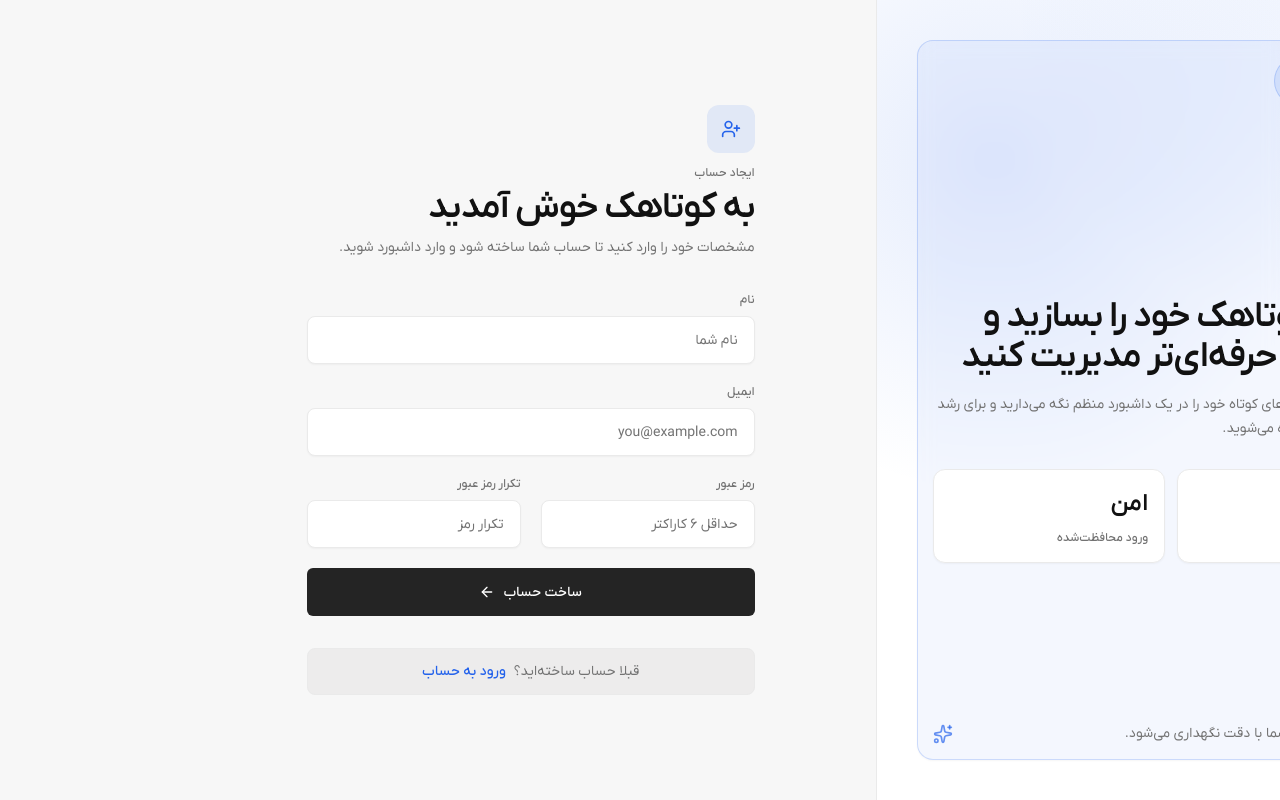
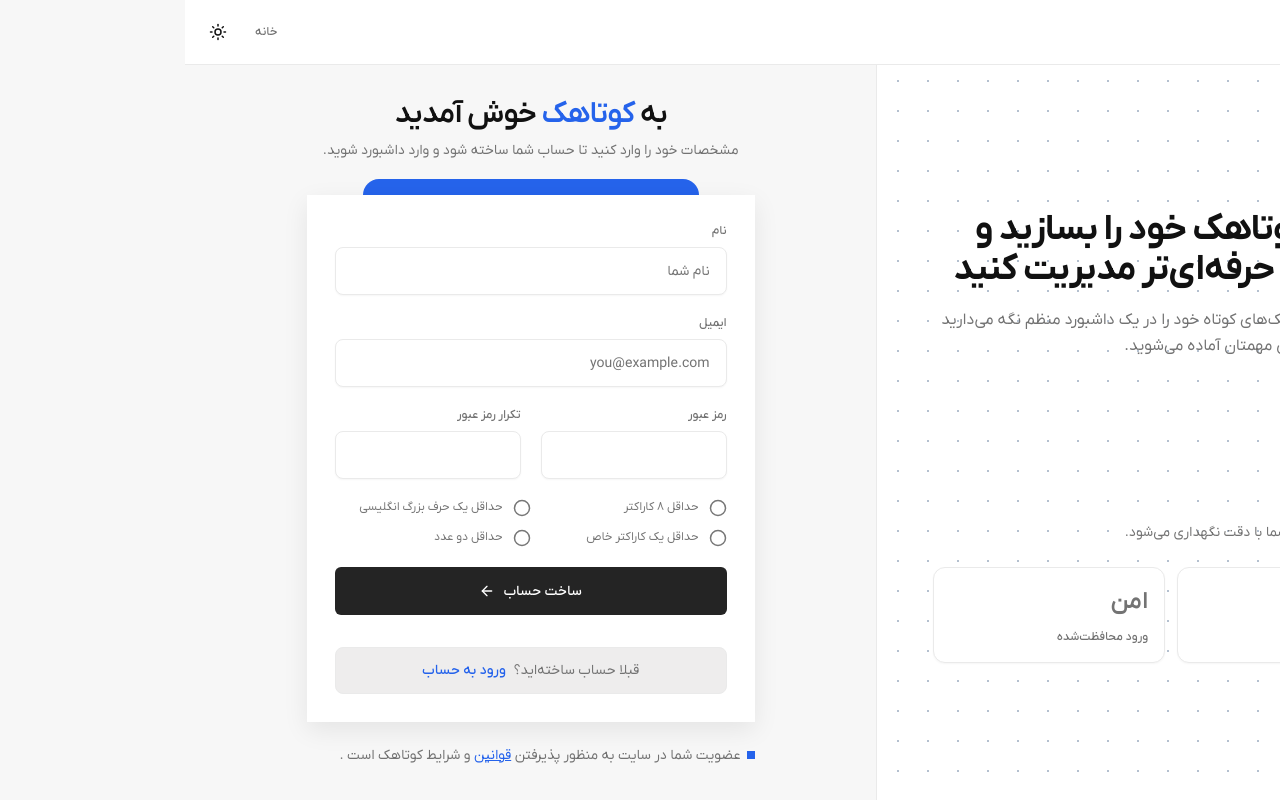
Before and after one commit to Mahdi-heydari/kootahak, a Next.js app in the folder frontend/: page /register in a window 1280 px wide. Built offline with nearby package versions, Linux system fonts and the light colour scheme; no server answers.

Commit message:
feat: improve login & register UI

```diff
--- a/frontend/package.json
+++ b/frontend/package.json
@@ -24,7 +24,7 @@
     "react-dom": "19.2.8",
     "react-hook-form": "^7.86.0",
     "sonner": "^2.0.8",
-    "tailwind-merge": "^3.6.0",
+    "tailwind-merge": "^3.7.0",
     "zod": "^4.4.3"
   },
   "devDependencies": {
--- a/frontend/src/components/auth/AuthLayout.tsx
+++ b/frontend/src/components/auth/AuthLayout.tsx
@@ -2,6 +2,7 @@
 import GetIcon from "@/components/ui/Icon";
 import Button from "@/components/ui/Button";
 import ThemeToggle from "@/components/ui/theme-toggle";
+import { DotPattern } from "./DotPattern";
 
 type AuthLayoutProps = {
   children: React.ReactNode;
@@ -19,7 +20,7 @@
   return (
     <section className="min-h-dvh bg-background text-foreground">
       {/* Mobile header */}
-      <header className="flex items-center justify-between border-b border-border bg-card px-4 py-3 lg:hidden">
+      <header className="lg:fixed left-0 right-0 z-50 flex items-center justify-between border-b border-border bg-card px-4 py-3">
         <Link
           href="/"
           className="text-token-xl font-token-bold text-foreground"
@@ -40,64 +41,53 @@
 
       <div className="grid lg:min-h-[calc(100dvh-57px)] lg:grid-cols-[minmax(0,0.92fr)_minmax(0,1.08fr)] lg:min-h-dvh">
         {/* Desktop panel */}
-        <aside className="relative hidden overflow-hidden border-l border-border bg-card lg:block">
-          <div className="absolute inset-0 bg-[radial-gradient(circle_at_20%_20%,color-mix(in_srgb,var(--info)_12%,transparent),transparent_42%),radial-gradient(circle_at_80%_0%,color-mix(in_srgb,var(--info)_8%,transparent),transparent_36%)]" />
-          <div className="absolute inset-x-10 bottom-10 top-10 rounded-token-xl border border-brand/20 bg-brand/5 shadow-token-sm backdrop-blur-sm" />
+        <aside className="relative isolate hidden overflow-hidden border-l border-border bg-card lg:grid">
+          <DotPattern />
+          <div className="relative z-10 flex gap-25 h-full flex-col p-14 lg:pt-24">
+            <div className="flex flex-col justify-around h-full max-w-lg">
+              <div className="space-y-4">
+                <p className="text-token-xs font-token-semibold uppercase tracking-token-wide text-brand">
+                  {eyebrow}
+                </p>
 
-          <div className="relative z-10 flex h-full flex-col justify-between p-10 xl:p-14">
-            <Link
-              href="/"
-              className="inline-flex w-fit items-center gap-3 rounded-token-full border border-brand/20 bg-brand/10 px-4 py-2"
-            >
-              <span className="flex size-8 items-center justify-center rounded-token-full bg-brand/15 text-brand">
-                <GetIcon name="Link2" className="size-4" aria-hidden="true" />
-              </span>
-              <span className="text-token-sm font-token-medium text-foreground">
-                کوتاهک
-                <span className="text-brand mr-1.5">/</span>
-              </span>
-            </Link>
+                <h1 className="text-token-3xl font-token-bold leading-token-tight tracking-token-tight text-foreground xl:text-token-4xl">
+                  {title}
+                </h1>
 
-            <div className="max-w-lg space-y-7">
-              <div className="space-y-4">
-                <p className="label text-brand">{eyebrow}</p>
-                <h1 className="h2 text-foreground">{title}</h1>
-                <p className="body-muted">{description}</p>
+                <p className="text-token-base leading-token-relaxed text-muted-foreground">
+                  {description}
+                </p>
               </div>
 
-              <div className="grid grid-cols-2 gap-3">
-                <div className="surface rounded-token-lg p-4 shadow-token-sm">
-                  <p className="metric text-brand">24/7</p>
-                  <p className="mt-2 label">دسترسی به پنل</p>
+              <div className="flex flex-col justify-between gap-6 text-token-sm text-muted-foreground">
+                <div className="flex items-center gap-3">
+                  <GetIcon
+                    name="ShieldCheck"
+                    className="size-5 text-brand"
+                    aria-hidden="true"
+                  />
+                  اطلاعات حساب شما با دقت نگهداری می‌شود.
                 </div>
-                <div className="surface rounded-token-lg p-4 shadow-token-sm">
-                  <p className="text-token-2xl font-token-semibold text-foreground">
-                    امن
-                  </p>
-                  <p className="mt-2 label">ورود محافظت‌شده</p>
+                <div className="grid grid-cols-2 gap-3">
+                  <div className="rounded-token-lg hover:border-brand/50 hover:text-brand transition-colors border border-border bg-card p-4 shadow-token-sm">
+                    <p className="text-token-2xl font-token-bold">24/7</p>
+                    <p className="mt-2 text-token-xs font-token-medium uppercase tracking-token-wide">
+                      دسترسی به پنل
+                    </p>
+                  </div>
+                  <div className="rounded-token-lg hover:border-brand/50 hover:text-brand transition-colors border border-border bg-card p-4 shadow-token-sm">
+                    <p className="text-token-2xl font-token-semibold">امن</p>
+                    <p className="mt-2 text-token-xs font-token-medium uppercase tracking-token-wide">
+                      ورود محافظت‌شده
+                    </p>
+                  </div>
                 </div>
               </div>
-            </div>
-
-            <div className="flex items-center justify-between gap-6 text-token-sm text-muted-foreground">
-              <div className="flex items-center gap-3">
-                <GetIcon
-                  name="ShieldCheck"
-                  className="size-5 text-brand"
-                  aria-hidden="true"
-                />
-                اطلاعات حساب شما با دقت نگهداری می‌شود.
-              </div>
-              <GetIcon
-                name="Sparkles"
-                className="size-5 text-brand/70"
-                aria-hidden="true"
-              />
             </div>
           </div>
         </aside>
 
-        <main className="flex items-center justify-center px-4 py-8 sm:px-6 sm:py-10 lg:px-10">
+        <main className="flex items-center justify-center px-4 py-8 lg:px-10 lg:pt-24">
           <div className="w-full max-w-md">{children}</div>
         </main>
       </div>
--- /dev/null
+++ b/frontend/src/components/auth/DotPattern.tsx
@@ -0,0 +1,41 @@
+interface DotPatternProps {
+  width?: number;
+  height?: number;
+  x?: number;
+  y?: number;
+  cx?: number;
+  cy?: number;
+  cr?: number;
+  className?: string;
+}
+export function DotPattern({
+  width = 30,
+  height = 30,
+  x = 20,
+  y = 20,
+  cx = 1,
+  cy = 1,
+  cr = 1,
+}: DotPatternProps) {
+  return (
+    <svg
+      aria-hidden="true"
+      className="pointer-events-none absolute inset-0 h-full w-full fill-slate-400/70 dark:fill-slate-500/50 md:fill-slate-400/90 md:dark:fill-slate-500/70"
+    >
+      <defs>
+        <pattern
+          id={"pattern"}
+          width={width}
+          height={height}
+          patternUnits="userSpaceOnUse"
+          patternContentUnits="userSpaceOnUse"
+          x={x}
+          y={y}
+        >
+          <circle id="pattern-circle" cx={cx} cy={cy} r={cr} />
+        </pattern>
+      </defs>
+      <rect width="100%" height="100%" strokeWidth={0} fill={`url(#pattern)`} />
+    </svg>
+  );
+}
--- a/frontend/src/components/auth/LoginForm.tsx
+++ b/frontend/src/components/auth/LoginForm.tsx
@@ -14,14 +14,12 @@
   authFooterLinkClassName,
   authInputClassName,
 } from "@/lib/auth-input";
-import { loginSchema } from "@/lib/validations/auth";
 import { useLogin } from "@/hooks/use-auth";
-
-import type { LoginFormValues } from "@/lib/validations/auth";
+import { loginSchema, type LoginFormValues } from "@/lib/validations/auth";
 
 export function LoginForm() {
+  const router = useRouter();
   const loginMutation = useLogin();
-  const router = useRouter();
 
   const {
     register,
@@ -49,20 +47,20 @@
       title="سریع وارد شوید و لینک‌های کوتاه خود را مدیریت کنید"
       description="پنل کوتاهک برای ساخت، پیگیری و مدیریت لینک‌ها طراحی شده تا مسیرهای مهم شما همیشه مرتب و قابل اندازه‌گیری بمانند."
     >
-      <div className="space-y-8">
-        <div className="space-y-3">
-          <div className="flex size-12 items-center justify-center rounded-token-lg bg-brand/10 text-brand">
-            <GetIcon name="LockKeyhole" className="size-5" aria-hidden="true" />
+      <div className="space-y-2 mb-8 text-center">
+        <div className="flex justify-center items-center gap-2">
+          <h2 className="text-2xl font-semibold leading-tight tracking-[-0.03em] md:text-3xl">
+            خوش برگشتید به <span className="text-brand">کوتاهک</span>
+          </h2>
         </div>
-          <div className="space-y-2">
-            <p className="label">ورود به حساب</p>
-            <h2 className="h2">خوش برگشتید</h2>
         <p className="body-muted">
           ایمیل و رمز عبور خود را وارد کنید تا به داشبورد کوتاهک بروید.
         </p>
       </div>
-        </div>
 
+      <div className="relative isolate">
+        <div className="absolute -top-4 right-1/2 left-1/2 translate-x-1/2 mx-auto bg-brand w-3/4 h-25 rounded-xl -z-10"></div>
+        <div className="space-y-8 dark:bg-background bg-primary-foreground p-7 shadow-token-md">
           <form
             className="space-y-5"
             onSubmit={handleSubmit(onSubmit)}
@@ -72,7 +70,6 @@
               <label className="label block text-foreground" htmlFor="email">
                 ایمیل
               </label>
-
               <input
                 className={authInputClassName}
                 id="email"
@@ -92,7 +89,6 @@
               <label className="label block text-foreground" htmlFor="password">
                 رمز عبور
               </label>
-
               <input
                 className={authInputClassName}
                 id="password"
@@ -132,6 +128,18 @@
             </Link>
           </div>
         </div>
+
+        <div className="flex items-baseline gap-1.5">
+          <span className="block w-2 h-2 bg-brand" />
+          <p className="text-muted-foreground text-sm font-token-normal select-none mt-6">
+            ورود شما به معنای پذیرش{" "}
+            <a href="#" className="text-brand underline">
+              قوانین
+            </a>{" "}
+            و شرایط کوتاهک است .
+          </p>
+        </div>
+      </div>
     </AuthLayout>
   );
 }
--- a/frontend/src/components/auth/RegisterForm.tsx
+++ b/frontend/src/components/auth/RegisterForm.tsx
@@ -2,7 +2,7 @@
 
 import Link from "next/link";
 import { useRouter } from "next/navigation";
-import { useForm } from "react-hook-form";
+import { useForm, useWatch } from "react-hook-form";
 import { zodResolver } from "@hookform/resolvers/zod";
 import GetIcon from "@/components/ui/Icon";
 
@@ -27,7 +27,8 @@
   const {
     register,
     handleSubmit,
-    formState: { errors },
+    control,
+    formState: { errors, submitCount },
   } = useForm<RegisterFormValues>({
     resolver: zodResolver(registerSchema),
     defaultValues: {
@@ -37,6 +38,18 @@
       confirmPassword: "",
     },
   });
+
+  const password = useWatch({ control, name: "password" }) ?? "";
+
+  const passwordRules = [
+    { label: "حداقل ۸ کاراکتر", valid: password.length >= 8 },
+    { label: "حداقل یک حرف بزرگ انگلیسی", valid: /[A-Z]/.test(password) },
+    { label: "حداقل یک کاراکتر خاص", valid: /[^A-Za-z0-9]/.test(password) },
+    {
+      label: "حداقل دو عدد",
+      valid: (password.match(/\d/g) ?? []).length >= 2,
+    },
+  ];
 
   const onSubmit = (data: RegisterFormValues) => {
     const payload = {
@@ -58,20 +71,19 @@
       title="حساب کوتاهک خود را بسازید و لینک‌ها را حرفه‌ای‌تر مدیریت کنید"
       description="با ساخت حساب، لینک‌های کوتاه خود را در یک داشبورد منظم نگه می‌دارید و برای رشد مسیرهای مهمتان آماده می‌شوید."
     >
-      <div className="space-y-8">
-        <div className="space-y-3">
-          <div className="flex size-12 items-center justify-center rounded-token-lg bg-brand/10 text-brand">
-            <GetIcon name="UserPlus" className="size-5" aria-hidden="true" />
+      <div className="space-y-2 mb-8 text-center">
+        <div className="flex justify-center items-center gap-2">
+          <h2 className="text-2xl font-semibold leading-tight tracking-[-0.03em] md:text-3xl">
+            به <span className="text-brand">کوتاهک</span> خوش آمدید
+          </h2>
         </div>
-          <div className="space-y-2">
-            <p className="label">ایجاد حساب</p>
-            <h2 className="h2">به کوتاهک خوش آمدید</h2>
         <p className="body-muted">
           مشخصات خود را وارد کنید تا حساب شما ساخته شود و وارد داشبورد شوید.
         </p>
       </div>
-        </div>
-
+      <div className="relative isolate">
+        <div className="absolute -top-4 right-1/2 left-1/2 translate-x-1/2 mx-auto bg-brand w-3/4 h-25 rounded-xl -z-10"></div>
+        <div className="space-y-8 dark:bg-background bg-primary-foreground p-7 shadow-token-md">
           <form
             className="space-y-5"
             onSubmit={handleSubmit(onSubmit)}
@@ -116,7 +128,10 @@
 
             <div className="grid gap-5 sm:grid-cols-2">
               <div className="space-y-2">
-              <label className="label block text-foreground" htmlFor="password">
+                <label
+                  className="label block text-foreground"
+                  htmlFor="password"
+                >
                   رمز عبور
                 </label>
                 <input
@@ -124,14 +139,9 @@
                   id="password"
                   type="password"
                   autoComplete="new-password"
-                placeholder="حداقل ۶ کاراکتر"
                   aria-invalid={Boolean(errors.password)}
                   {...register("password")}
                 />
-
-              {errors.password && (
-                <p className={authErrorClassName}>{errors.password.message}</p>
-              )}
               </div>
 
               <div className="space-y-2">
@@ -146,7 +156,6 @@
                   id="confirmPassword"
                   type="password"
                   autoComplete="new-password"
-                placeholder="تکرار رمز"
                   aria-invalid={Boolean(errors.confirmPassword)}
                   {...register("confirmPassword")}
                 />
@@ -156,6 +165,25 @@
                     {errors.confirmPassword.message}
                   </p>
                 )}
+              </div>
+            </div>
+
+            <div className="w-full text-foreground text-token-xs">
+              <div className="grid grid-cols-2 gap-y-3">
+                {passwordRules.map((rule) => (
+                  <div
+                    key={`${rule.label}-${submitCount}`}
+                    className={`flex items-start gap-[10px] leading-[1.45] transition-colors ${
+                      rule.valid ? "text-[#16c95a]" : "text-[#777]"
+                    } ${!rule.valid && errors.password ? "animate-shake" : ""}`}
+                  >
+                    <GetIcon
+                      name={rule.valid ? "CircleCheck" : "Circle"}
+                      size={18}
+                    />
+                    <span>{rule.label}</span>
+                  </div>
+                ))}
               </div>
             </div>
 
@@ -183,6 +211,17 @@
             </Link>
           </div>
         </div>
+        <div className="flex items-baseline gap-1.5">
+          <span className="block w-2 h-2 bg-brand" />
+          <p className="text-muted-foreground text-sm font-token-normal select-none mt-6">
+            عضویت شما در سایت به منظور پذیرفتن{" "}
+            <a href="#" className="text-brand underline">
+              قوانین
+            </a>{" "}
+            و شرایط کوتاهک است .
+          </p>
+        </div>
+      </div>
     </AuthLayout>
   );
 }
--- a/frontend/src/components/sections/Header.tsx
+++ b/frontend/src/components/sections/Header.tsx
@@ -84,7 +84,7 @@
           <div className="hidden md:flex items-center gap-3">
             <ThemeToggle />
 
-            <Link href="/login">
+            <Link href="/register">
               <Button variant="outline" size="md">
                 ورود | ثبت نام
               </Button>
--- a/frontend/src/components/ui/Icon.tsx
+++ b/frontend/src/components/ui/Icon.tsx
@@ -37,6 +37,8 @@
   MessageCircleMore,
   Sun,
   Moon,
+  Circle,
+  CircleCheck
 } from "lucide-react";
 import type { LucideProps } from "lucide-react";
 
@@ -79,6 +81,8 @@
   MessageCircleMore,
   Sun,
   Moon,
+  Circle,
+  CircleCheck
 };
 
 export type IconName = keyof typeof icons;
--- a/frontend/src/lib/validations/auth.ts
+++ b/frontend/src/lib/validations/auth.ts
@@ -5,15 +5,19 @@
   password: z.string().min(6, "رمز عبور باید حداقل ۶ کاراکتر باشد"),
 });
 
+const passwordSchema = z
+  .string()
+  .min(8, "رمز عبور باید حداقل ۸ کاراکتر باشد")
+  .regex(/[A-Z]/, "رمز عبور باید حداقل یک حرف بزرگ انگلیسی داشته باشد")
+  .regex(/[^A-Za-z0-9]/, "رمز عبور باید حداقل یک کاراکتر خاص داشته باشد")
+  .regex(/(?:\D*\d){2}/, "رمز عبور باید حداقل دو عدد داشته باشد");
+
 export const registerSchema = z
   .object({
     name: z.string().min(2, "نام باید حداقل ۲ کاراکتر باشد"),
-
     email: z.email("فرمت ایمیل صحیح نیست"),
-
-    password: z.string().min(6, "رمز عبور باید حداقل ۶ کاراکتر باشد"),
-
-    confirmPassword: z.string().min(6, "تکرار رمز عبور الزامی است"),
+    password: passwordSchema,
+    confirmPassword: z.string().min(1, "تکرار رمز عبور الزامی است"),
   })
   .refine((data) => data.password === data.confirmPassword, {
     message: "رمز عبور و تکرار آن یکسان نیستند",
```
Also changed, not shown: frontend/src/app/globals.css (+21 -0 lines), 1 other file (tests, documents, lock files or other folders). Lines whose indentation alone changed are shown as unchanged.
